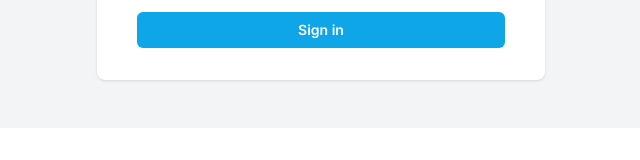
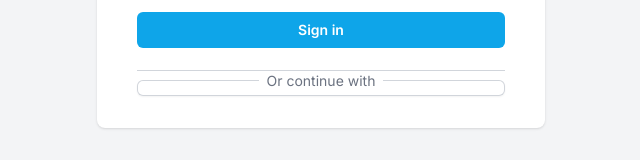
Before and after one commit to ncls-brn/messenger-app, a Next.js app in the folder messenger-app/: page / in a window 1280 px wide. Shown: the part 792-952 px from the top of the page, without its empty margins (319-959 px from the left). Before the commit the page ends 920 px from the top, so only its background shows below. Built offline with nearby package versions, Linux system fonts and the light colour scheme.

Commit message:
creation button auth social

```diff
--- a/messenger-app/app/(site)/components/AuthForm.tsx
+++ b/messenger-app/app/(site)/components/AuthForm.tsx
@@ -4,6 +4,7 @@ import Button from "@/app/components/Button";
 import Input from "@/app/components/inputs/Input";
 import { useCallback, useState } from "react";
 import { FieldValues, SubmitHandler, useForm } from "react-hook-form";
+import AuthSocialButton from "./AuthSocialButton";
 
 type Variant = "LOGIN" | "REGISTER";
 
@@ -66,22 +67,74 @@ const AuthForm = () => {
             sm:px-10"
       >
         <form className="space-y-6" onSubmit={handleSubmit(onSubmit)}>
-            {variant == 'REGISTER' && (
-          <Input id="name" label="Name" register={register} errors={errors} />)}
-          <Input id="email" label="Email address" type="email" register={register} errors={errors} />
-          <Input id="password" label="Password" type="password" register={register} errors={errors} />
+          {variant == "REGISTER" && (
+            <Input id="name" label="Name" register={register} errors={errors} />
+          )}
+          <Input
+            id="email"
+            label="Email address"
+            type="email"
+            register={register}
+            errors={errors}
+          />
+          <Input
+            id="password"
+            label="Password"
+            type="password"
+            register={register}
+            errors={errors}
+          />
           <div>
-            <Button
-                disabled={isLoading}
-                fullWidth
-                type="submit"
-            >
-
-                {variant == 'LOGIN' ? 'Sign in': 'Register'}
-
+            <Button disabled={isLoading} fullWidth type="submit">
+              {variant == "LOGIN" ? "Sign in" : "Register"}
             </Button>
           </div>
         </form>
+        <div className="mt-6">
+          <div className="relative">
+            <div
+              className="
+                    absolute
+                     inset-0
+                     flex
+                     items-center
+                     "
+            >
+              <div
+                className="w-full
+                         border-t
+                          border-gray-300
+                          "
+              >
+                <div
+                  className="
+                                relative
+                                flex
+                                justify-center
+                                text-sm
+                                "
+                >
+                  <span
+                    className="
+                                        bg-white
+                                        px-2
+                                        text-gray-500
+                                        "
+                  >
+                    Or continue with
+                  </span>
+
+                </div>
+              </div>
+
+
+            </div>
+
+          </div>
+          <div className="mt-8 flex gap-2">
+                <AuthSocialButton />
+              </div>
+        </div>
       </div>
     </div>
   );
--- /dev/null
+++ b/messenger-app/app/(site)/components/AuthSocialButton.tsx
@@ -0,0 +1,36 @@
+import { IconType } from "react-icons";
+
+interface AuthSocialButtonProps {
+    icon: IconType,
+    onClick: () => void;
+}
+
+const AuthSocialButton: React.FC<AuthSocialButtonProps> = ({
+    icon: Icon,
+    onClick
+}) => {
+    return (
+        <button
+        type="button"
+        onClick={onClick}
+        className="
+        inline-flex
+        w-full
+        justify-center
+        rounded-md
+        bg-white
+        px-4
+        py-2
+        text-gray-500
+        shadow-sm
+        ring-1
+        ring-inset
+        ring-gray-300
+        hover:bg-gray-50
+        focus:outline-offset-0">
+
+        </button>
+    )
+}
+
+export default AuthSocialButton;
```
